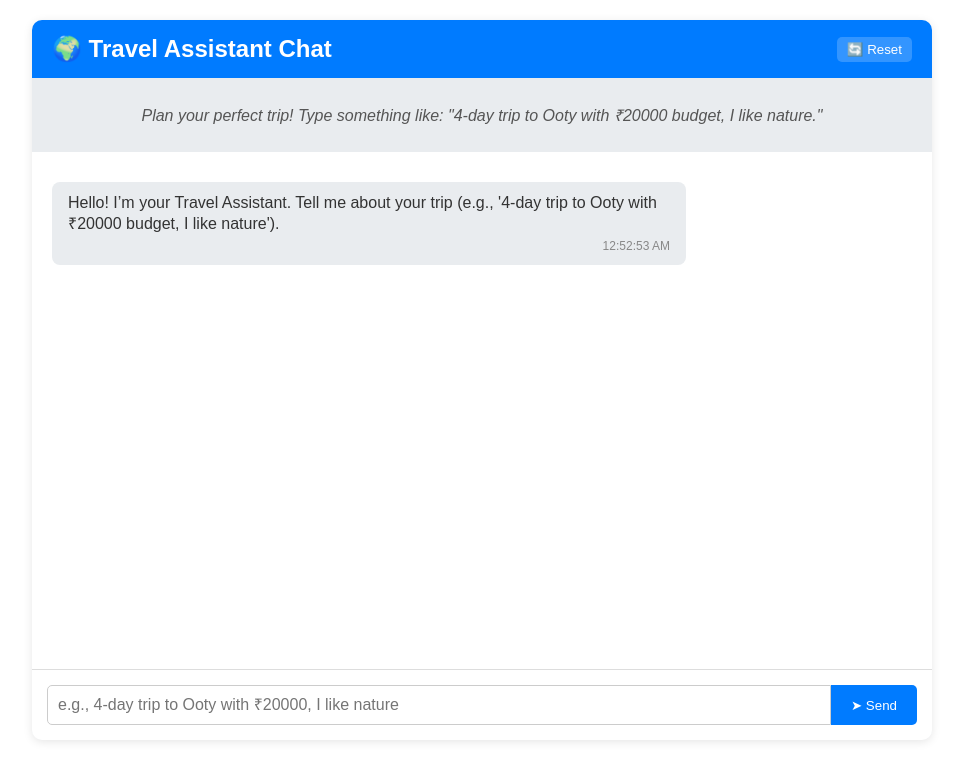
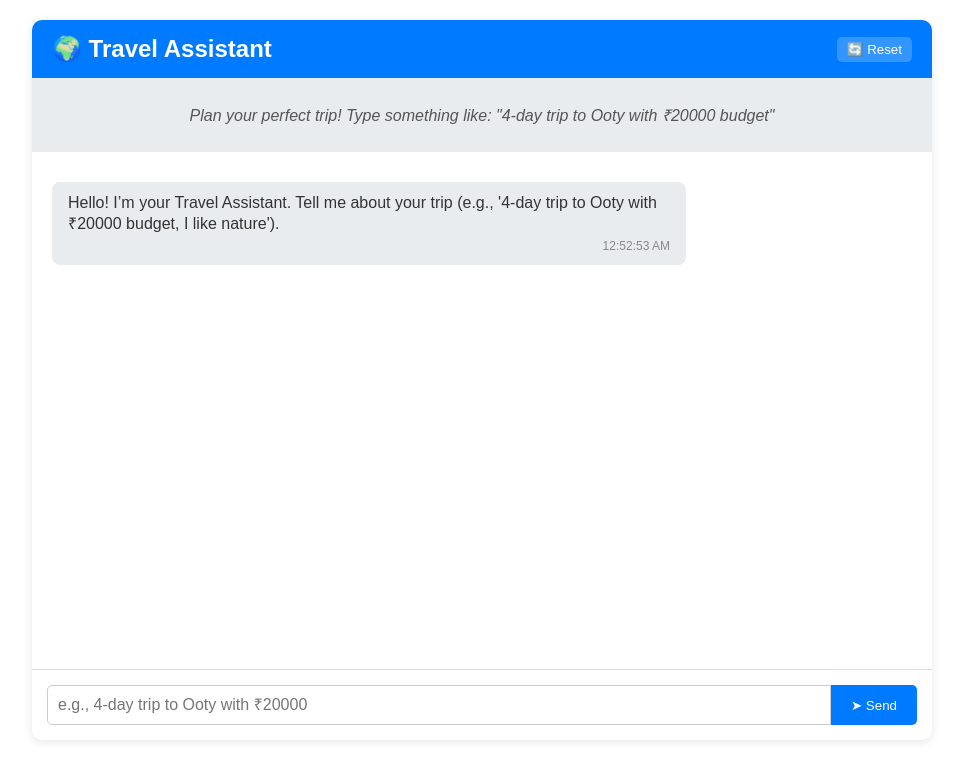
Before and after one commit to Vellaisamy-24/Final_Year_Project_AI_AGENT, a React (Vite) app in the folder client/: page / in a window 1280 px wide. Shown: the top 780 px of the page, without its empty margins (158-1121 px from the left). Built offline with nearby package versions, Linux system fonts and the light colour scheme.

Commit message:
title modified

```diff
--- a/client/src/App.jsx
+++ b/client/src/App.jsx
@@ -172,7 +172,7 @@ const App = () => {
     <div className="chat-app">
       {/* HEADER */}
       <header className="header">
-        <h1>🌍 Travel Assistant Chat</h1>
+        <h1>🌍 Travel Assistant</h1>
         <button
           className="reset-btn"
           onClick={resetChat}
@@ -186,7 +186,7 @@ const App = () => {
       <div className="welcome-banner">
         <p>
           Plan your perfect trip! Type something like: "4-day trip to Ooty with
-          ₹20000 budget, I like nature."
+          ₹20000 budget"
         </p>
       </div>
 
@@ -209,7 +209,7 @@ const App = () => {
         {loading && (
           <div className="message assistant">
             <div className="message-content">
-              ⏳ Planning your trip... <span className="spinner" />
+              ⏳Planning your Trip... <span className="spinner" />
             </div>
           </div>
         )}
@@ -225,7 +225,7 @@ const App = () => {
           type="text"
           value={input}
           onChange={(e) => setInput(e.target.value)}
-          placeholder="e.g., 4-day trip to Ooty with ₹20000, I like nature"
+          placeholder="e.g., 4-day trip to Ooty with ₹20000"
           disabled={loading}
           aria-label="Enter your travel request"
         />
```
